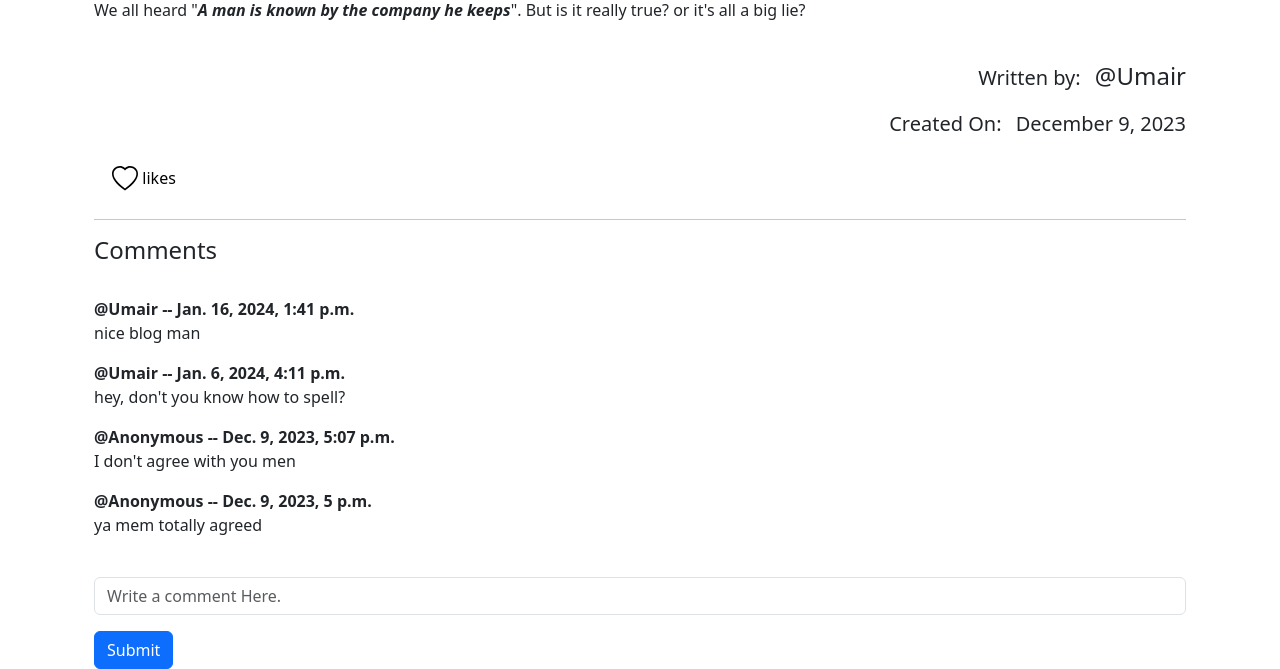
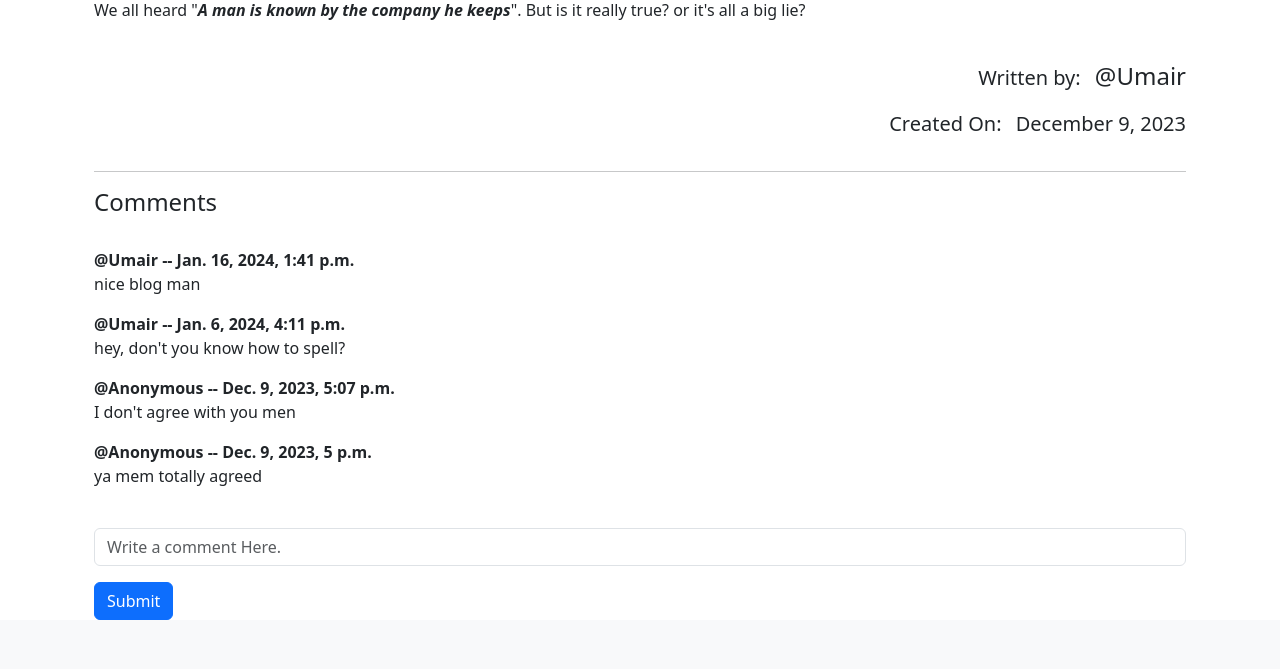
Before and after one commit to Umairawan81/Blogs-By-Bash, a Django app: page /Blogs_post/3/ in a window 1280 px wide. Shown: the part 398-1067 px from the top of the page. After the commit the page ends 1018 px from the top, so only its background shows below. Run offline with Django 4.2, Linux system fonts and the light colour scheme; data comes from the database, SQL or seed files in the repository; both versions use the stored data as it was after the commit; grey boxes are pictures that could not be loaded.

Commit message:
Stable Version

```diff
--- a/Blogs/Blog_Website/templates/detail.html
+++ b/Blogs/Blog_Website/templates/detail.html
@@ -51,18 +51,6 @@
             <p style="display: inline-block; margin-right: 10px; font-size: 20px;">Created On:</p>
             <p style="display: inline-block; margin: 0; font-size: 20px;">{{post.date_created|date:"F j, Y"}}</p>
         </div>
-
-        <div class="like-container">
-            <form action="" method="POST">
-                {% csrf_token %}
-                <button type="submit">
-                    <svg xmlns="http://www.w3.org/2000/svg" width="26" height="26" fill="currentColor" class="bi bi-heart"
-                        viewBox="0 0 16 16"><path d="m8 2.748-.717-.737C5.6.281 2.514.878 1.4 3.053c-.523 1.023-.641 2.5.314 4.385.92 1.815 2.834 3.989 6.286 6.357 3.452-2.368 5.365-4.542 6.286-6.357.955-1.886.838-3.362.314-4.385C13.486.878 10.4.28 8.717 2.01zM8 15C-7.333 4.868 3.279-3.04 7.824 1.143q.09.083.176.171a3 3 0 0 1 .176-.17C12.72-3.042 23.333 4.867 8 15" />
-                    </svg> likes
-                </button>
-            </form>
-        </div>
-
         <div>
             <hr>
             <h4>Comments</h4>
--- a/Blogs/Blog_Website/views.py
+++ b/Blogs/Blog_Website/views.py
@@ -28,11 +28,6 @@ def blogView(request ):
 
 def DescView(request, pk):
     if request.method == 'POST':
-       if request.user.is_authenticated:
-          user = request.user
-          post.likes.add(user)
-
-
        cmt_form = request.POST.get('comment')
        cmt_user = request.user
        cmt_post = Post.objects.filter(id = pk).first()
```
Also changed, not shown: Blogs/db.sqlite3.
